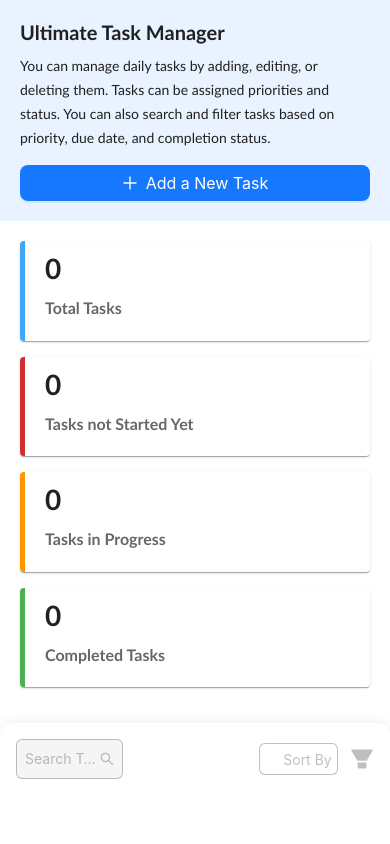
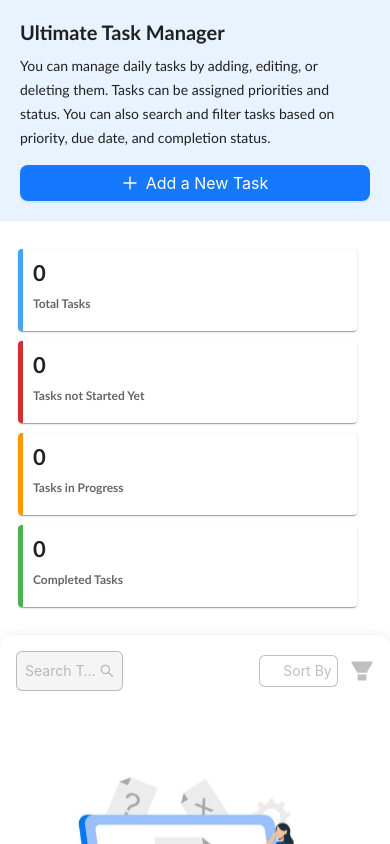
Before and after one commit to manik410/TaskManager, a React (Create React App) app: page / in a window 390 px wide. Shown: the top 844 px of the page. Built offline with nearby package versions, Linux system fonts and the light colour scheme.

Commit message:
mobile view changes

```diff
--- a/src/components/CountInfo/CountInfo.scss
+++ b/src/components/CountInfo/CountInfo.scss
@@ -5,6 +5,7 @@
     rgba(0, 0, 0, 0.14) 0px 1px 1px 0px, rgba(0, 0, 0, 0.12) 0px 1px 3px 0px;
   border-radius: 4px;
   padding: 10px 150px 10px 20px;
+
   & .heading {
     @include FontStyle(16px, 600, rgba(0, 0, 0, 0.6));
   }
@@ -13,8 +14,15 @@
     margin-bottom: 10px;
   }
 }
-@media screen and (max-width: 767px) {
+@media (max-width: 768px) {
   .count_box {
-    margin-bottom: 16px;
+    padding: 10px;
+    margin: 10px 15px 10px 0px;
+    & .heading {
+      font-size: 12px;
+    }
+    & .heading_subContent {
+      font-size: 22px;
+    }
   }
 }
--- a/src/components/TaskList/TaskList.scss
+++ b/src/components/TaskList/TaskList.scss
@@ -131,7 +131,7 @@
   }
   .summary_data {
     display: block;
-    margin: 10px;
+    margin: 8px;
   }
   .task_container {
     margin: 0px;
--- a/src/components/TaskList/index.js
+++ b/src/components/TaskList/index.js
@@ -2,7 +2,7 @@ import React, { useEffect, useState } from "react";
 import { useDispatch, useSelector } from "react-redux";
 
 //antd imports
-import { Button, Popconfirm, Select, Tag } from "antd";
+import { Button, Col, Popconfirm, Row, Select, Tag } from "antd";
 import { DeleteOutlined, EditOutlined, PlusOutlined } from "@ant-design/icons";
 
 //custom component imports
@@ -270,7 +270,23 @@ const TaskList = () => {
         </div>
       </div>
       <div className="summary_data">
+        {mobile ? (
+          <Row>
             {Task_Count_Category?.map((info) => {
+              return (
+                <Col span={12}>
+                  <CountInfo
+                    color={info?.color}
+                    label={info?.label}
+                    key={info?.label}
+                    count={counts?.[info?.value]}
+                  />
+                </Col>
+              );
+            })}
+          </Row>
+        ) : (
+          Task_Count_Category?.map((info) => {
             return (
               <CountInfo
                 color={info?.color}
@@ -279,7 +295,8 @@ const TaskList = () => {
                 count={counts?.[info?.value]}
               />
             );
-        })}
+          })
+        )}
       </div>
       <div className="task_container">
         <div className="task_actions_header">
```
Lines whose indentation alone changed are shown as unchanged.
